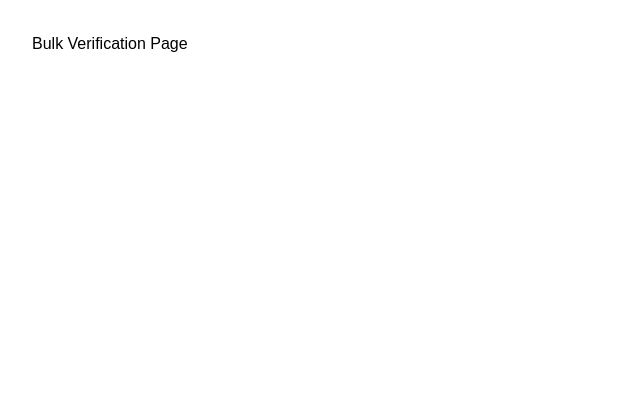
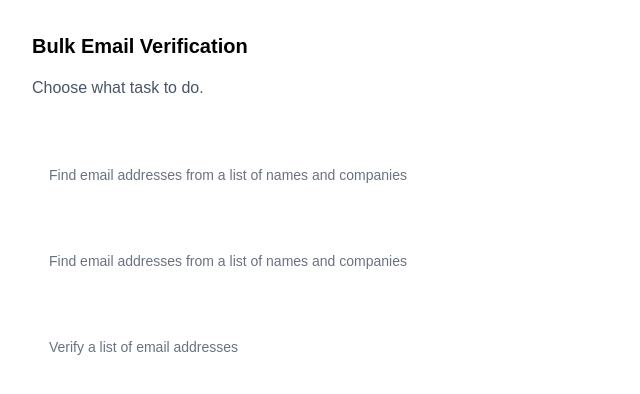
Before and after one commit to toptalentcoder/EmailFinder, a Next.js app in the folder frontend/: page /dashboard/emailVerifier/bulkVerification in a window 1280 px wide. Shown: the top 394 px of the page, without its empty margins (0-640 px from the left). Built offline with nearby package versions, Linux system fonts and the light colour scheme.

Commit message:
emfil verify page 10% done

```diff
--- a/frontend/src/app/dashboard/emailVerifier/bulkVerification/page.tsx
+++ b/frontend/src/app/dashboard/emailVerifier/bulkVerification/page.tsx
@@ -1,10 +1,118 @@
+import { useState } from 'react';
+
+const screens = {
+  main: 'main',
+  domainSearch: 'domainSearch',
+  domainSearchNew: 'domainSearchNew',
+  domainSearchResult: 'domainSearchResult',
+  emailFinder: 'emailFinder',
+  emailFinderNew: 'emailFinderNew',
+  emailVerifier: 'emailVerifier',
+  emailVerifierNew: 'emailVerifierNew'
+};
+
 export default function BulkVerificationPage() {
-    return (
-        <div className="flex">
-            <div className="flex-1 p-8 bg-white">
-                <h1 className="text-black">Bulk Verification Page</h1>
-                <p>This is the bulk verification page.</p>
+  const [screen, setScreen] = useState(screens.main);
+
+  return (
+    <div className="flex">
+      <div className="flex-1 p-8 bg-white min-h-screen">
+        {screen === screens.main && (
+          <div>
+            <h1 className="text-black text-xl font-semibold mb-4">Bulk Email Verification</h1>
+            <p className="text-gray-600 mb-6">Choose what task to do.</p>
+            <ul className="space-y-2">
+              <li className="border rounded-lg p-4 cursor-pointer hover:bg-gray-100" onClick={() => setScreen(screens.domainSearch)}>
+                <strong>Domain Search</strong>
+                <p className="text-sm text-gray-500">Find email addresses from a list of names and companies</p>
+              </li>
+              <li className="border rounded-lg p-4 cursor-pointer hover:bg-gray-100" onClick={() => setScreen(screens.emailFinder)}>
+                <strong>Email Finder</strong>
+                <p className="text-sm text-gray-500">Find email addresses from a list of names and companies</p>
+              </li>
+              <li className="border rounded-lg p-4 cursor-pointer hover:bg-gray-100" onClick={() => setScreen(screens.emailVerifier)}>
+                <strong>Email Verifier</strong>
+                <p className="text-sm text-gray-500">Verify a list of email addresses</p>
+              </li>
+            </ul>
+          </div>
+        )}
+
+        {screen === screens.domainSearch && (
+          <div>
+            <h2 className="text-lg font-semibold mb-4">Bulks / Domain Search</h2>
+            <button onClick={() => setScreen(screens.domainSearchNew)} className="bg-blue-500 text-white px-4 py-2 rounded mb-4">New Lead</button>
+            <div className="cursor-pointer hover:underline mb-2" onClick={() => setScreen(screens.domainSearchResult)}>Company email 1 (Status: Downloaded)</div>
+            <div className="text-gray-500">New Lead (Status: Pending)</div>
+          </div>
+        )}
+
+        {screen === screens.domainSearchNew && (
+          <div>
+            <h2 className="text-lg font-semibold mb-4">Bulks / Domain Search / New</h2>
+            <p className="mb-2">List name: <input type="text" className="border rounded px-2 py-1" placeholder="New list" /></p>
+            <p className="font-semibold mt-4 mb-2">1. Enter your list of domains or company names</p>
+            <textarea className="border rounded w-full p-2" rows={4} placeholder="Enter domain names, one per line" defaultValue={`Strataleadership.com\nTechcorps.com`} />
+            <p className="font-semibold mt-4 mb-2">2. Set filters and options</p>
+            <label className="block"><input type="checkbox" checked readOnly /> Verify the email addresses?</label>
+            <label className="block"><input type="checkbox" checked readOnly /> Include the sources in the result</label>
+            <button className="bg-blue-600 text-white mt-4 px-4 py-2 rounded">Upload</button>
+          </div>
+        )}
+
+        {screen === screens.domainSearchResult && (
+          <div>
+            <h2 className="text-lg font-semibold mb-4">Bulks / Domain Search / Company email 1</h2>
+            <p className="mb-4">2 domain names + 10 email addresses found</p>
+            <div className="border rounded p-4 bg-gray-50">
+              <p className="mb-2 font-semibold">Preview:</p>
+              <ul className="list-disc ml-6 text-sm">
+                <li>strataleadership.com - 98% confidence - Personal</li>
+                <li>techcorps.com - 87% confidence - Personal</li>
+              </ul>
             </div>
-        </div>
-    );
+          </div>
+        )}
+
+        {screen === screens.emailFinder && (
+          <div>
+            <h2 className="text-lg font-semibold mb-4">Bulks / Email Finder</h2>
+            <button onClick={() => setScreen(screens.emailFinderNew)} className="bg-blue-500 text-white px-4 py-2 rounded mb-4">New Lead</button>
+            <p>Email Finder bulk list</p>
+          </div>
+        )}
+
+        {screen === screens.emailFinderNew && (
+          <div>
+            <h2 className="text-lg font-semibold mb-4">Bulks / Email Finder / New</h2>
+            <p className="mb-2">List name: <input type="text" className="border rounded px-2 py-1" placeholder="Email Finder 1" /></p>
+            <p className="mb-2">Upload your file:</p>
+            <input type="file" className="mb-4" />
+            <label className="block"><input type="checkbox" checked readOnly /> Include sources for the emails</label>
+            <label className="block"><input type="checkbox" checked readOnly /> Skip rows that already have email addresses</label>
+            <button className="bg-blue-600 text-white mt-4 px-4 py-2 rounded">Upload</button>
+          </div>
+        )}
+
+        {screen === screens.emailVerifier && (
+          <div>
+            <h2 className="text-lg font-semibold mb-4">Bulks / Email Verifier</h2>
+            <button onClick={() => setScreen(screens.emailVerifierNew)} className="bg-blue-500 text-white px-4 py-2 rounded mb-4">New Lead</button>
+            <p>Email Verifier bulk list</p>
+          </div>
+        )}
+
+        {screen === screens.emailVerifierNew && (
+          <div>
+            <h2 className="text-lg font-semibold mb-4">Bulks / Email Verifier / New</h2>
+            <p className="mb-2">List name: <input type="text" className="border rounded px-2 py-1" placeholder="New list" /></p>
+            <p className="font-semibold mt-4 mb-2">Enter your list of email addresses</p>
+            <textarea className="border rounded w-full p-2" rows={4} placeholder="e.g. user@domain.com, domain2.com" defaultValue={`Strataleadership.com\nTechcorps.com`} />
+            <label className="block mt-2"><input type="checkbox" checked readOnly /> Include the sources for the result</label>
+            <button className="bg-blue-600 text-white mt-4 px-4 py-2 rounded">Upload</button>
+          </div>
+        )}
+      </div>
+    </div>
+  );
 }
```
